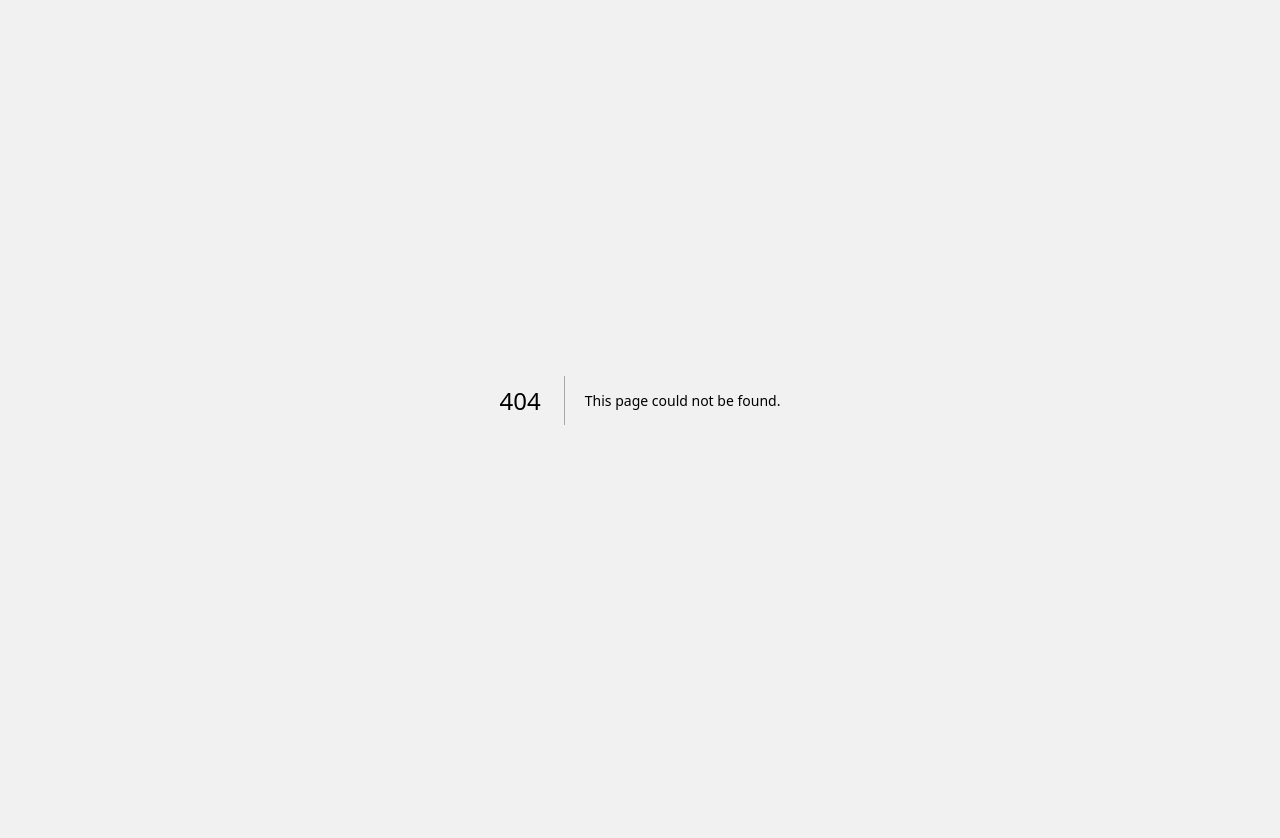
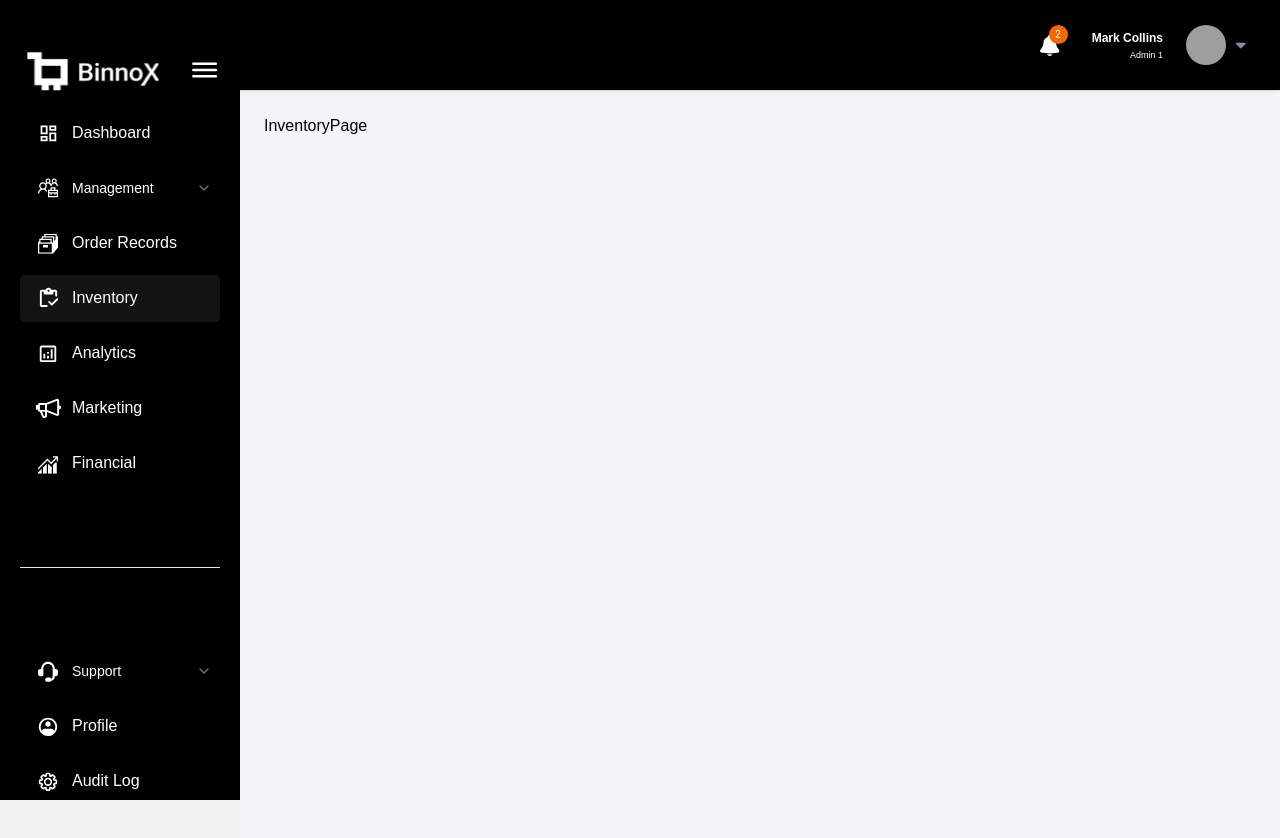
Before and after one commit to Binnox-Global/binnox-admin, a Next.js app: page /dashboard/Inventory in a window 1280 px wide. Before the commit this address had no page. Shown: the top 838 px of the page. Before the commit the page ends 800 px from the top, so only its background shows below. Built offline with nearby package versions, Linux system fonts and the light colour scheme; grey boxes are pictures that could not be loaded.

Commit message:
feat: add InventoryPage component to dashboard

```diff
--- /dev/null
+++ b/src/app/dashboard/Inventory/page.tsx
@@ -0,0 +1,7 @@
+import React from "react";
+
+function InventoryPage() {
+  return <div>InventoryPage</div>;
+}
+
+export default InventoryPage;
```
